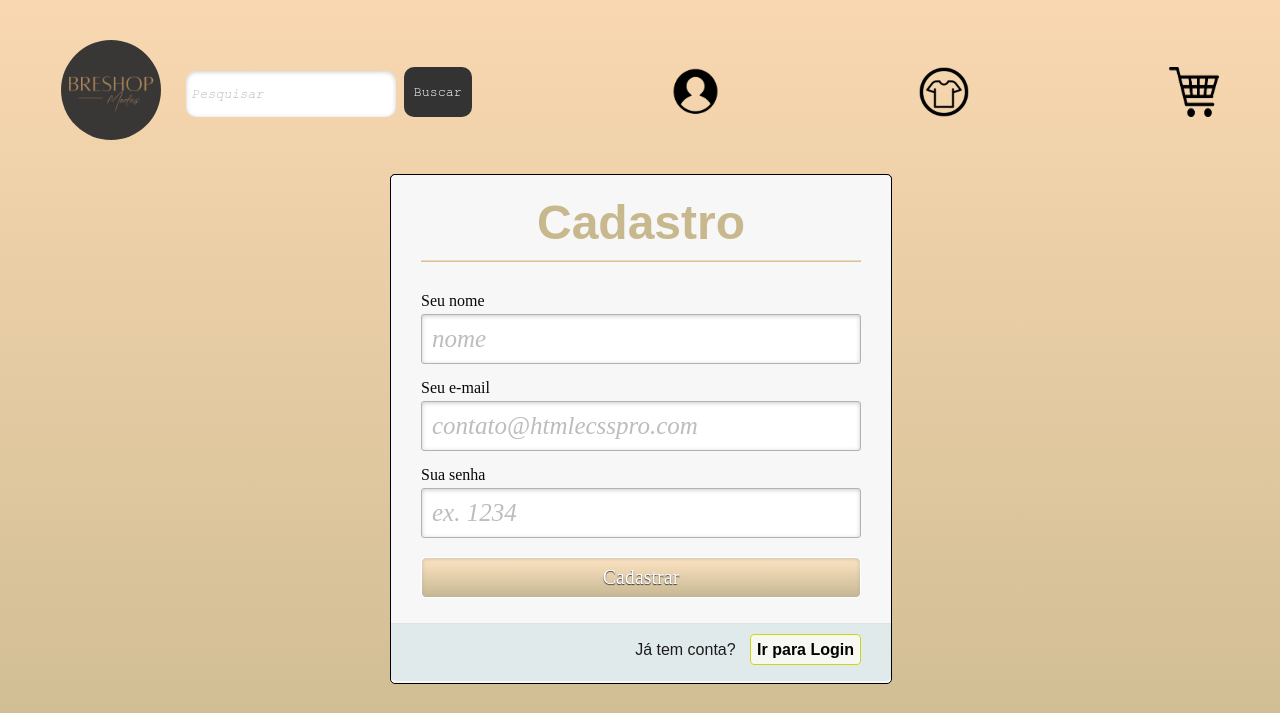
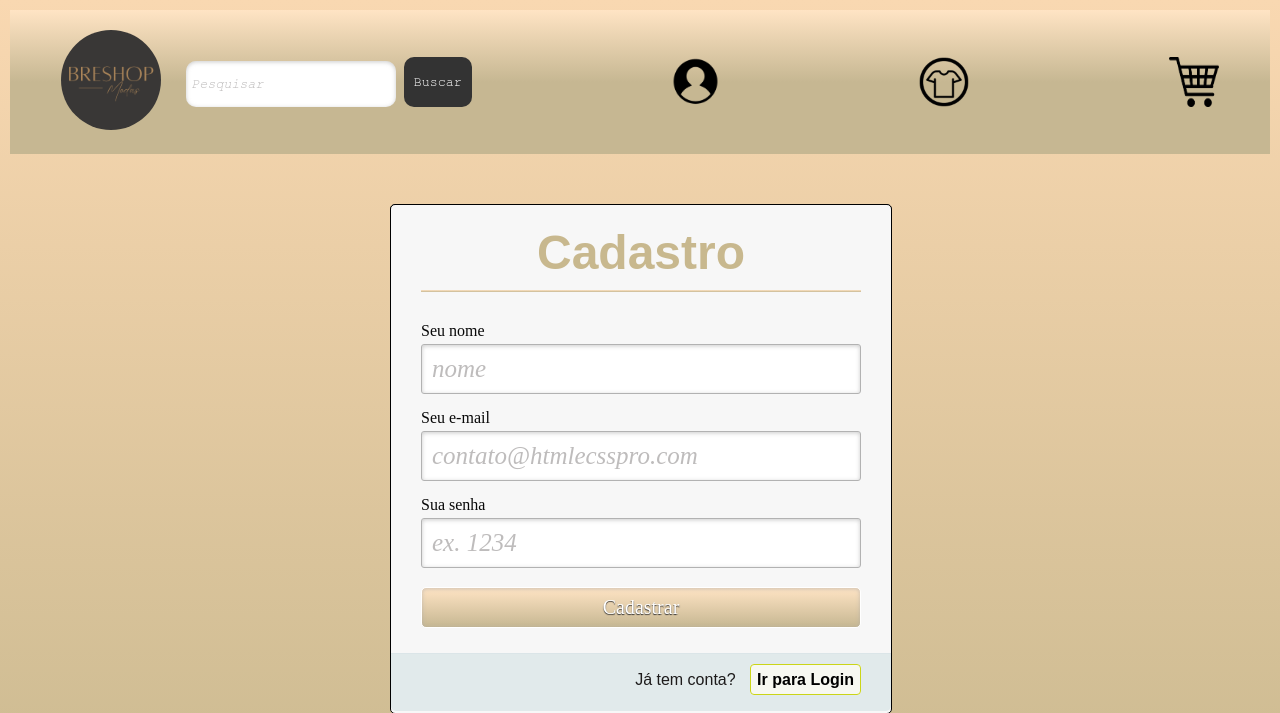
Before and after one commit to GabrielxBarreto/Enjoei-Plataforma, a PHP site: page /cadastro/cadastro.php in a window 1280 px wide. Shown: the top 713 px of the page. Run offline with PHP 8.4, Linux system fonts and the light colour scheme; some web fonts are replaced.

Commit message:
Update cadastro.css
alteração do header

```diff
--- a/cadastro/cadastro.css
+++ b/cadastro/cadastro.css
@@ -14,10 +14,15 @@ body {
      }
 
      header {
-        background: transparent;
-        padding: 20px;
+       background: linear-gradient(#ffe4c4, #c6b792, #c6b792);
+        padding: 10px;
         width: 100%;
         box-sizing: border-box;
+        display: flex;
+    justify-content: center;
+    align-items: center;
+    z-index: 3;
+    margin-bottom:50px;
 
     }
 
```
